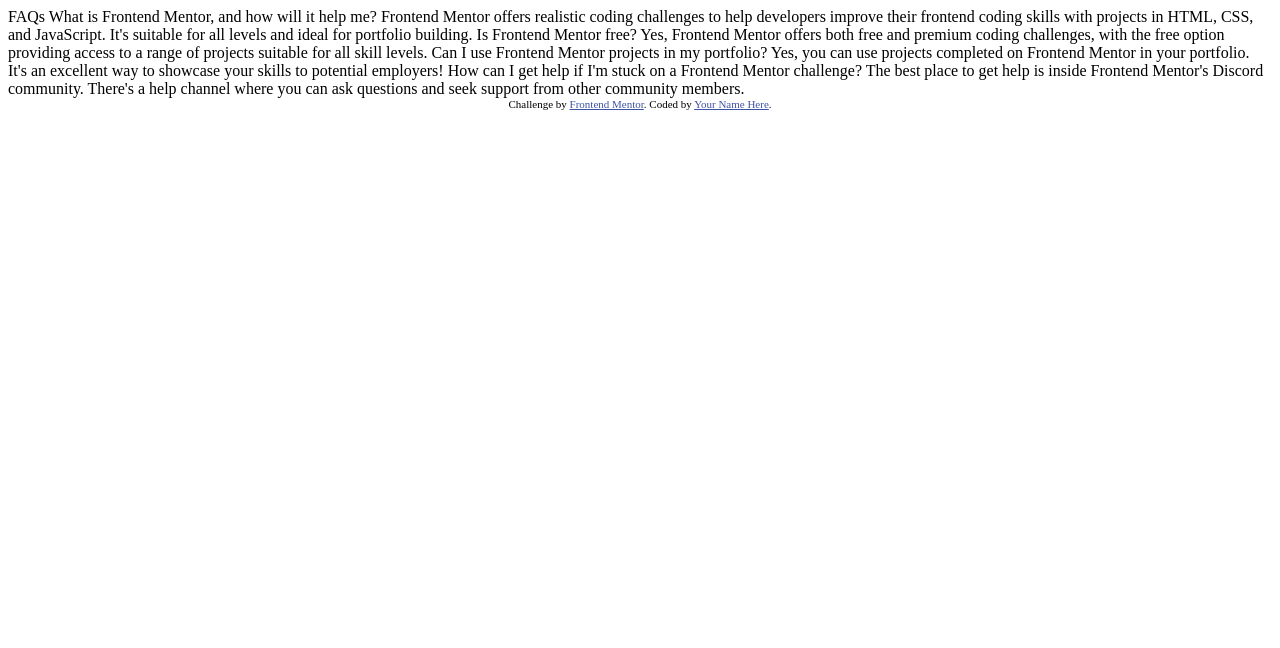
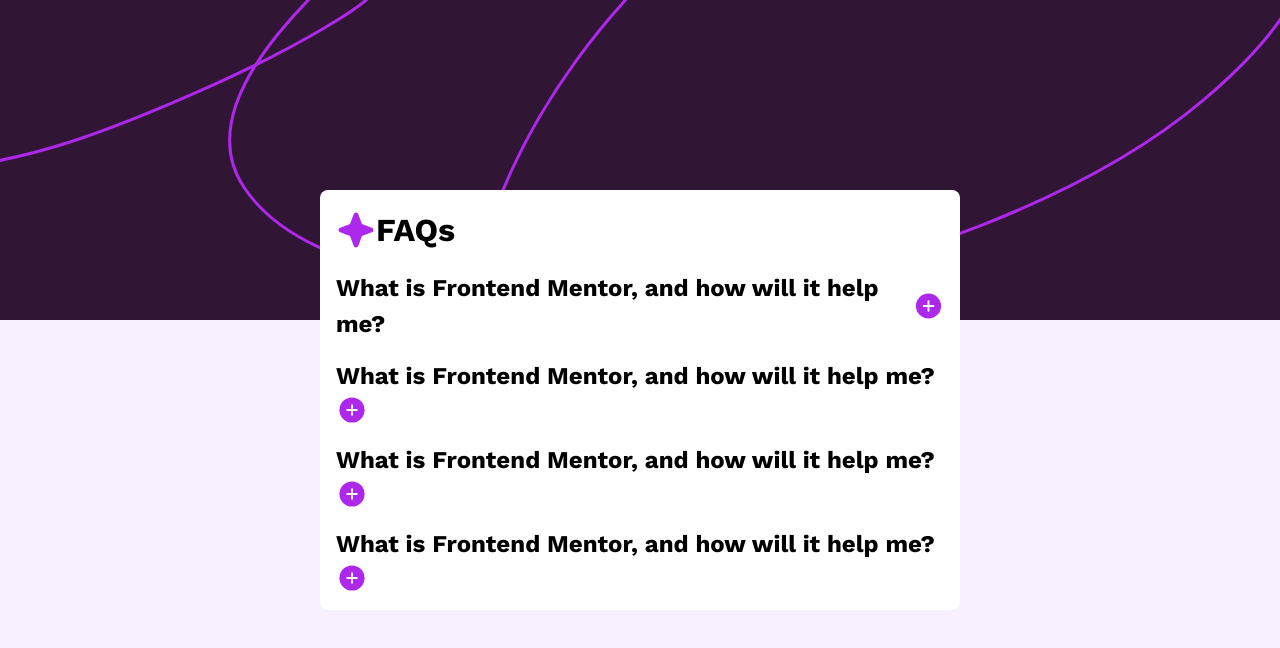
Before and after one commit to InKABuser/faq-accordion-main, a plain HTML site: page index.html in a window 1280 px wide. Drawn offline with Linux system fonts and the light colour scheme.

Commit message:
1st commit

```diff
--- a/index.html
+++ b/index.html
@@ -7,42 +7,94 @@
   <link rel="icon" type="image/png" sizes="32x32" href="./assets/images/favicon-32x32.png">
 
   <title>Frontend Mentor | FAQ accordion</title>
-
+  <link rel="stylesheet" href="styles.css">
   <!-- Feel free to remove these styles or customise in your own stylesheet 👍 -->
   <style>
     .attribution { font-size: 11px; text-align: center; }
     .attribution a { color: hsl(228, 45%, 44%); }
   </style>
 </head>
-<body>
+<body class="home">
 
-  FAQs
-
+  <main class="container">
+    <div class="title-logo">
+      <img src="assets/images/icon-star.svg" alt="star image">
+      <h1>FAQs</h1>
+    </div>
+    <div class="block" id="question1">
+      <div class="question-holder">
+        <p class="question-text">
           What is Frontend Mentor, and how will it help me?
-
+        </p>
+        <img src="assets/images/icon-plus.svg" alt="plus icon" class="open">
+        <img src="assets/images/icon-minus.svg" alt="minus icon" class="close">
+      </div>
+      <p class="answer">
         Frontend Mentor offers realistic coding challenges to help developers improve their
         frontend coding skills with projects in HTML, CSS, and JavaScript. It's suitable for
         all levels and ideal for portfolio building.
-
-  Is Frontend Mentor free?
-
+      </p>
+    </div>
+    <div class="block" id="question2">
+      <p class="question-text">
+        What is Frontend Mentor, and how will it help me?
+      </p>
+      <img src="assets/images/icon-plus.svg" alt="plus icon" class="open">
+      <img src="assets/images/icon-minus.svg" alt="minus icon" class="close">
+    </div>
+      <p class="answer">
         Yes, Frontend Mentor offers both free and premium coding challenges, with the free
         option providing access to a range of projects suitable for all skill levels.
-
-  Can I use Frontend Mentor projects in my portfolio?
-
+      </p>
+    </div>
+    <div class="block" id="question3">
+      <p class="question-text">
+        What is Frontend Mentor, and how will it help me?
+      </p>
+      <img src="assets/images/icon-plus.svg" alt="plus icon" class="open">
+      <img src="assets/images/icon-minus.svg" alt="minus icon" class="close">
+    </div>
+      <p class="answer">
         Yes, you can use projects completed on Frontend Mentor in your portfolio. It's an excellent
         way to showcase your skills to potential employers!
 
-  How can I get help if I'm stuck on a Frontend Mentor challenge?
-
+      </p>
+    </div>
+    <div class="block" id="question4">
+      <p class="question-text">
+        What is Frontend Mentor, and how will it help me?
+      </p>
+      <img src="assets/images/icon-plus.svg" alt="plus icon" class="open">
+      <img src="assets/images/icon-minus.svg" alt="minus icon" class="close">
+    </div>
+      <p class="answer">
         The best place to get help is inside Frontend Mentor's Discord community. There's a help
         channel where you can ask questions and seek support from other community members.
+      </p>
+    </div>
+
+  </main>
 
 
-  <div class="attribution">
+
+
+
+
+
+
+
+
+
+
+
+
+
+
+
+
+  <!-- <div class="attribution">
     Challenge by <a href="https://www.frontendmentor.io?ref=challenge" target="_blank">Frontend Mentor</a>.
     Coded by <a href="#">Your Name Here</a>.
-  </div>
+  </div> -->
 </body>
 </html>
--- /dev/null
+++ b/styles.css
@@ -0,0 +1,125 @@
+@font-face {
+    font-family: 'WorkSans';
+    src: url(assets/fonts/WorkSans-VariableFont_wght.woff2) format('woff2');
+    font-style: normal;
+    font-weight: 100 900;
+    font-display: swap;
+}
+
+/*
+  1. Use a more-intuitive box-sizing model.
+*/
+*, *::before, *::after {
+    box-sizing: border-box;
+  }
+
+  /*
+    2. Remove default margin
+  */
+  * {
+    margin: 0;
+  }
+
+  /*
+    Typographic tweaks!
+    3. Add accessible line-height
+    4. Improve text rendering
+  */
+  body {
+    line-height: 1.5;
+    -webkit-font-smoothing: antialiased;
+    --white: hsl(0, 0%, 100%);
+    --Light-pink: hsl(275, 100%, 97%);
+    --Grayish-purple: hsl(292, 16%, 49%);
+    --Dark-purple: hsl(292, 42%, 14%);
+  }
+
+  /*
+    5. Improve media defaults
+  */
+  img, picture, video, canvas, svg {
+    display: block;
+    max-width: 100%;
+  }
+
+  /*
+    6. Remove built-in form typography styles
+  */
+  input, button, textarea, select {
+    font: inherit;
+  }
+
+  /*
+    7. Avoid text overflows
+  */
+  p, h1, h2, h3, h4, h5, h6 {
+    overflow-wrap: break-word;
+  }
+
+  /*
+    8. Create a root stacking context
+  */
+  #root, #__next {
+    isolation: isolate;
+  }
+  /* main */
+
+  body {
+    font-size: 16px;
+    font-family: 'WorkSans';
+    height: 100vh;
+    display: grid;
+    place-content: center;
+    grid-template-columns: 1rem 80% 1rem;
+  }
+
+  .home {
+    background-image: url(assets/images/background-pattern-desktop.svg);
+    background-repeat: no-repeat;
+    background-position: top;
+    /* background-size: cover; */
+    background-color: var(--Light-pink);
+  }
+
+  main {
+    justify-self: center;
+    grid-column: 2;
+    max-width: 40rem;
+    background-color: var(--white);
+    padding: 1rem;
+    border-radius: 0.5rem;
+  }
+  main > *:not(:first-child) {
+    margin-top: 1rem;
+  }
+  .title-logo {
+    display: flex;
+  }
+
+  .block {
+    display: flex;
+    flex-direction: column;
+  }
+  .block img {
+    width: 2rem;
+    aspect-ratio: 1;
+  }
+  .question-holder {
+    display: flex;
+    flex-direction: row;
+    justify-content: space-between;
+  }
+
+  .question-holder > * {
+    display: inline-block;
+  }
+  .question-text {
+    font-size: 1.5rem;
+    font-variation-settings: 'wght' 700;
+  }
+  .close {
+    display: none;
+  }
+  .answer {
+    display: none;
+  }
```
Also changed, not shown: assets/fonts/WorkSans-Italic-VariableFont_wght.woff2 (added), assets/fonts/WorkSans-VariableFont_wght.woff2 (added). Lines whose indentation alone changed are shown as unchanged.
